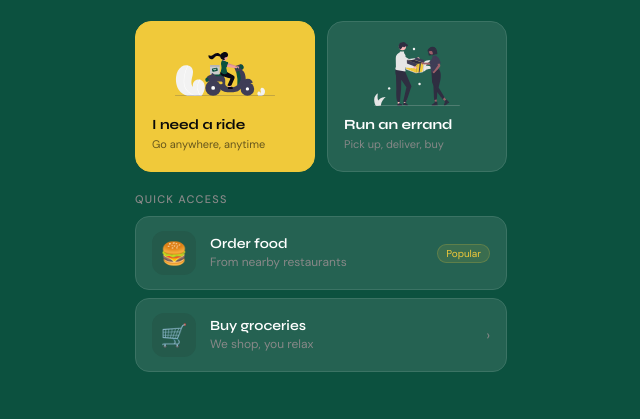
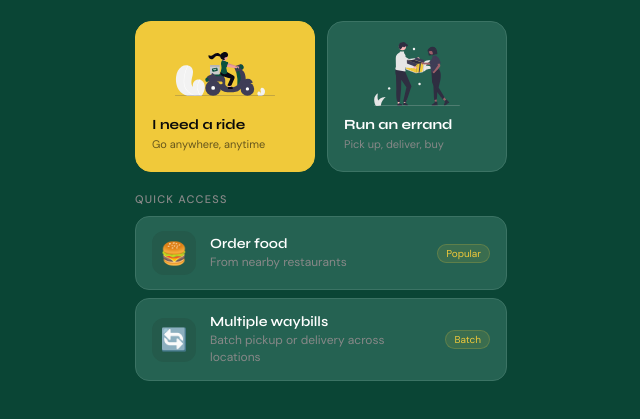
Before and after one commit to KE-labs/swift, a plain HTML site: page index.html in a window 1280 px wide. Shown: the part 259-678 px from the top of the page, without its empty margins (319-959 px from the left). Drawn offline with Linux system fonts and the light colour scheme.

Commit message:
deeper green

```diff
--- a/index.html
+++ b/index.html
@@ -10,7 +10,7 @@
     * { box-sizing: border-box; margin: 0; padding: 0; }
 
     :root {
-      --bg: #0C513F;
+      --bg: #0a4535;
       --surface: #256252;
       --surface2: #245a4b;
       --border: #3B7364;
@@ -206,10 +206,10 @@
         <div class="opt-body"><div class="opt-name">Order food</div><div class="opt-desc">From nearby restaurants</div></div>
         <div class="opt-badge">Popular</div>
       </div>
-      <div class="option-item" onclick="go('s3-grocery')">
-        <div class="opt-icon">🛒</div>
-        <div class="opt-body"><div class="opt-name">Buy groceries</div><div class="opt-desc">We shop, you relax</div></div>
-        <div class="opt-arrow">›</div>
+      <div class="option-item" onclick="go('s4-confirm')">
+        <div class="opt-icon">🔄</div>
+        <div class="opt-body"><div class="opt-name">Multiple waybills</div><div class="opt-desc">Batch pickup or delivery across locations</div></div>
+        <div class="opt-badge">Batch</div>
       </div>
     </div>
   </div>
@@ -270,7 +270,7 @@
       </div>
       <div class="option-item" onclick="go('s3-waybill')">
         <div class="opt-icon">📋</div>
-        <div class="opt-body"><div class="opt-name">Waybill / documents</div><div class="opt-desc">Pickup or drop off important papers</div></div>
+        <div class="opt-body"><div class="opt-name">Waybill</div><div class="opt-desc">Pickup or drop off waybill to different terminals</div></div>
         <div class="opt-arrow">›</div>
       </div>
       <div class="option-item" onclick="go('s3-pharmacy')">
@@ -381,8 +381,8 @@
   <!-- Screen 3: Waybill -->
   <div class="screen" id="s3-waybill">
     <div class="hero">
-      <div class="hero-tag">Waybill & Documents</div>
-      <h1>Handle your <em>papers</em></h1>
+      <div class="hero-tag">Waybills</div>
+      <h1>Handle your <em>waybill</em></h1>
     </div>
     <div class="section-label">What do you need?</div>
     <div class="option-list">
```
